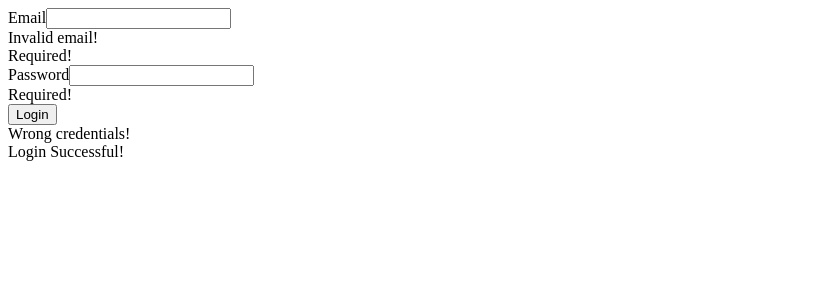
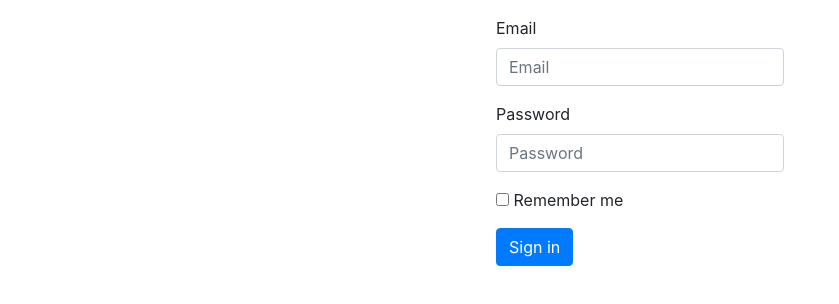
Before and after one commit to try776/front-secureapp, an Angular app in the folder front-secure/: page / in a window 1280 px wide. Shown: the top 304 px of the page, without its empty margins (0-839 px from the left). Built offline with nearby package versions, Linux system fonts and the light colour scheme.

Commit message:
added bootstrap

```diff
--- a/front-secure/package.json
+++ b/front-secure/package.json
@@ -15,9 +15,12 @@
     "@angular/compiler": "~12.0.3",
     "@angular/core": "~12.0.3",
     "@angular/forms": "~12.0.3",
+    "@angular/localize": "~12.0.3",
     "@angular/platform-browser": "~12.0.3",
     "@angular/platform-browser-dynamic": "~12.0.3",
     "@angular/router": "~12.0.3",
+    "@ng-bootstrap/ng-bootstrap": "^9.1.2",
+    "bootstrap": "^4.5.0",
     "rxjs": "~6.6.0",
     "tslib": "^2.1.0",
     "zone.js": "~0.11.4"
--- a/front-secure/src/app/app.component.html
+++ b/front-secure/src/app/app.component.html
@@ -1,36 +1,16 @@
-<div ng-app="myApp" ng-controller="myController" class="container">
-  <form name="myForm">
-    <div class="login-container">
-      <div class="row">
-        <div class="col-md-12">
-          <div class="form-group">
-            <label>Email</label>
-            <input type="email" name="email" ng-model="user.username" required class="form-control">
-            <div ng-show="myForm.email.$error.email" class="error">Invalid email!</div>
-            <div ng-show="myForm.email.$error.required &amp;&amp; myForm.email.$touched" class="error">Required!</div>
-          </div>
-        </div>
-        <div class="col-md-12">
-          <div class="form-group">
-            <label>Password</label>
-            <input type="password" name="pass" ng-model="user.password" required class="form-control">
-            <div ng-show="myForm.pass.$error.required &amp;&amp; myForm.pass.$touched" class="error">Required!</div>
-          </div>
-        </div>
-        <div class="col-md-12">
-          <div class="form-group">
-            <button ng-click="authenticate()" ng-disabled="myForm.$invalid" class="btn btn-success pull-right">Login
-            </button>
-            <div class="clearfix"></div>
-          </div>
-        </div>
-      </div>
-      <div class="row">
-        <div class="col-md-12">
-          <div ng-show="showError" class="alert alert-danger">Wrong credentials!</div>
-          <div ng-show="showSuccess" class="alert alert-success">Login Successful!</div>
-        </div>
-      </div>
+<div class="container w-25 p-3 ">
+  <form>
+    <div class="form-group">
+      <label for="inputEmail">Email</label>
+      <input type="email" class="form-control" id="inputEmail" placeholder="Email">
     </div>
+    <div class="form-group">
+      <label for="inputPassword">Password</label>
+      <input type="password" class="form-control" id="inputPassword" placeholder="Password">
+    </div>
+    <div class="form-group">
+      <label class="form-check-label"><input type="checkbox"> Remember me</label>
+    </div>
+    <button type="submit" class="btn btn-primary">Sign in</button>
   </form>
 </div>
--- a/front-secure/src/app/app.module.ts
+++ b/front-secure/src/app/app.module.ts
@@ -3,6 +3,7 @@ import { BrowserModule } from '@angular/platform-browser';
 
 import { AppRoutingModule } from './app-routing.module';
 import { AppComponent } from './app.component';
+import { NgbModule } from '@ng-bootstrap/ng-bootstrap';
 
 @NgModule({
   declarations: [
@@ -10,7 +11,8 @@ import { AppComponent } from './app.component';
   ],
   imports: [
     BrowserModule,
-    AppRoutingModule
+    AppRoutingModule,
+    NgbModule
   ],
   providers: [],
   bootstrap: [AppComponent]
--- a/front-secure/src/polyfills.ts
+++ b/front-secure/src/polyfills.ts
@@ -1,3 +1,7 @@
+/***************************************************************************************************
+ * Load `$localize` onto the global scope - used if i18n tags appear in Angular templates.
+ */
+import '@angular/localize/init';
 /**
  * This file includes polyfills needed by Angular and is loaded before the app.
  * You can add your own extra polyfills to this file.
--- a/front-secure/src/styles.scss
+++ b/front-secure/src/styles.scss
@@ -1 +1,4 @@
 /* You can add global styles to this file, and also import other style files */
+
+/* Importing Bootstrap SCSS file. */
+@import '~bootstrap/scss/bootstrap';
```
Also changed, not shown: 1 other file (tests, documents, lock files or other folders).
